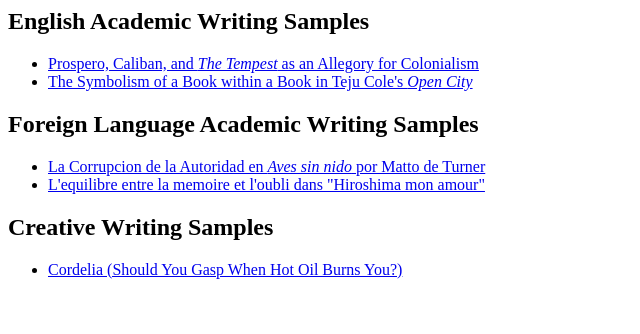
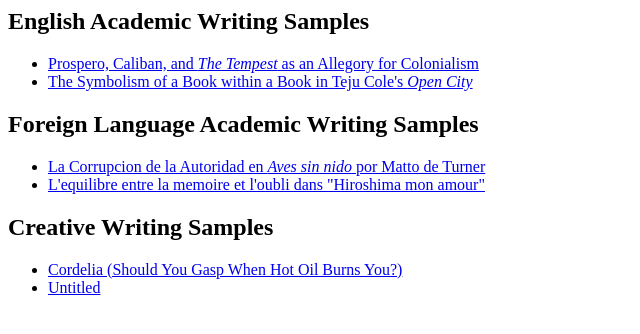
Before and after one commit to jads424/jads424.github.io, a plain HTML site: page index.html in a window 1280 px wide. Shown: the full height of the page, 0-640 px from the left. Drawn offline with Linux system fonts and the light colour scheme.

Commit message:
added poem1

```diff
--- a/index.html
+++ b/index.html
@@ -28,6 +28,9 @@
         <li>
             <a href="Story1.html">Cordelia (Should You Gasp When Hot Oil Burns You?)</a>
         </li>
+        <li>
+            <a href="Untitleddocument.html">Untitled</a>
+        </li>
     </ul>
   </body>
 </html>
```
Also changed, not shown: Untitleddocument.html (added, +1 -0 lines).
